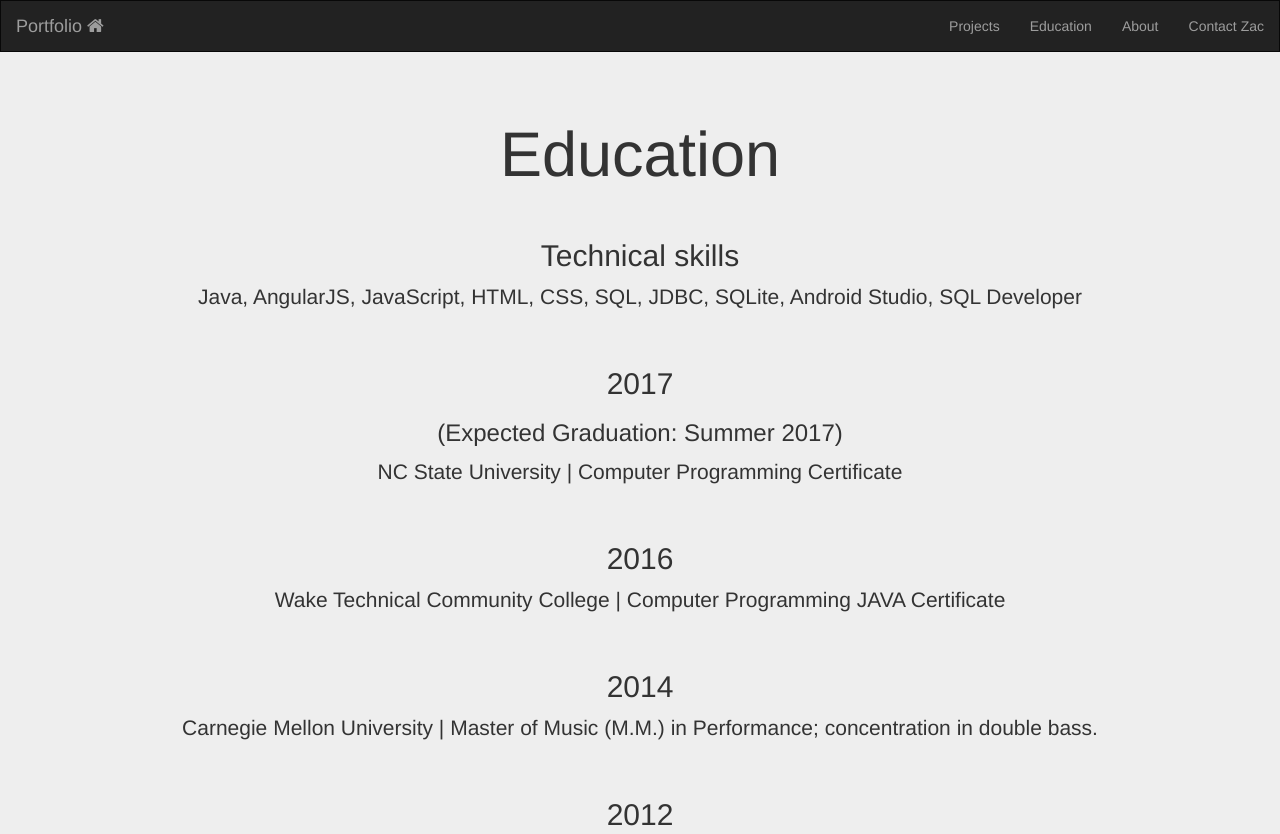
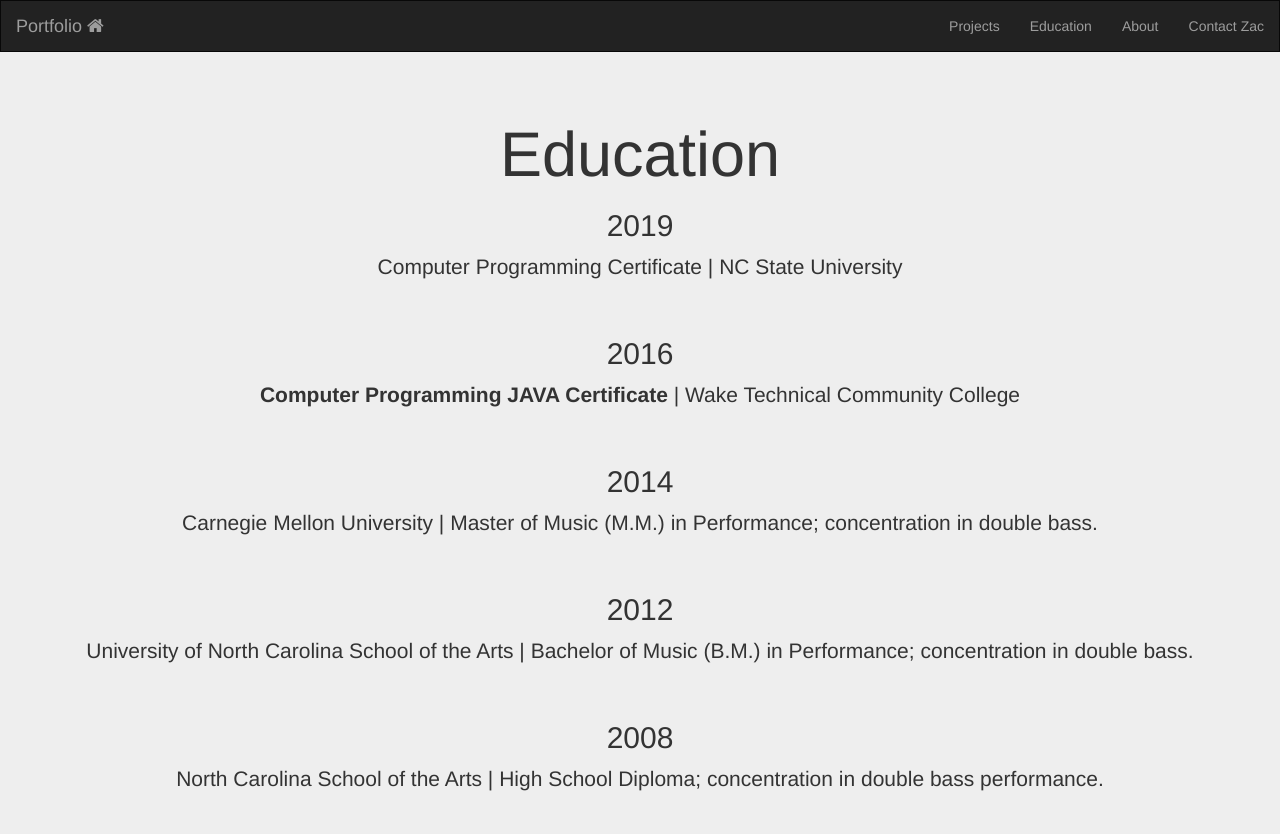
Before and after one commit to zdenning/zdenning.github.io, a plain HTML site: page index.html at #/education in a window 1280 px wide. Shown: the top 834 px of the page. Drawn offline with nearby package versions, Linux system fonts and the light colour scheme.

Commit message:
Update educationPage.html

```diff
--- a/pages/educationPage.html
+++ b/pages/educationPage.html
@@ -1,16 +1,11 @@
 <div class="jumbotron">
   <div class="container text-center">
-    <h1>Education</h1>
-    <br>
-	<h2>Technical skills</h2>
-	<p>Java, AngularJS, JavaScript, HTML, CSS, SQL, JDBC, SQLite, Android Studio, SQL Developer</p>
-    <br>
-    <h2>2017</h2>
-    <h3>(Expected Graduation: Summer 2017)</h3>
-    <p>NC State University | Computer Programming Certificate </p>
+	  <h1>Education</h1>
+    <h2>2019</h2>
+    <p>Computer Programming Certificate | NC State University</p>
     <br>
 	<h2>2016</h2>
-	<p>Wake Technical Community College | Computer Programming JAVA Certificate</p>
+	  <p><b>Computer Programming JAVA Certificate</b> | Wake Technical Community College</p>
 	<br>
 	<h2>2014</h2>
 	<p>Carnegie Mellon University | Master of Music (M.M.) in Performance; concentration in double bass. </p>
```
